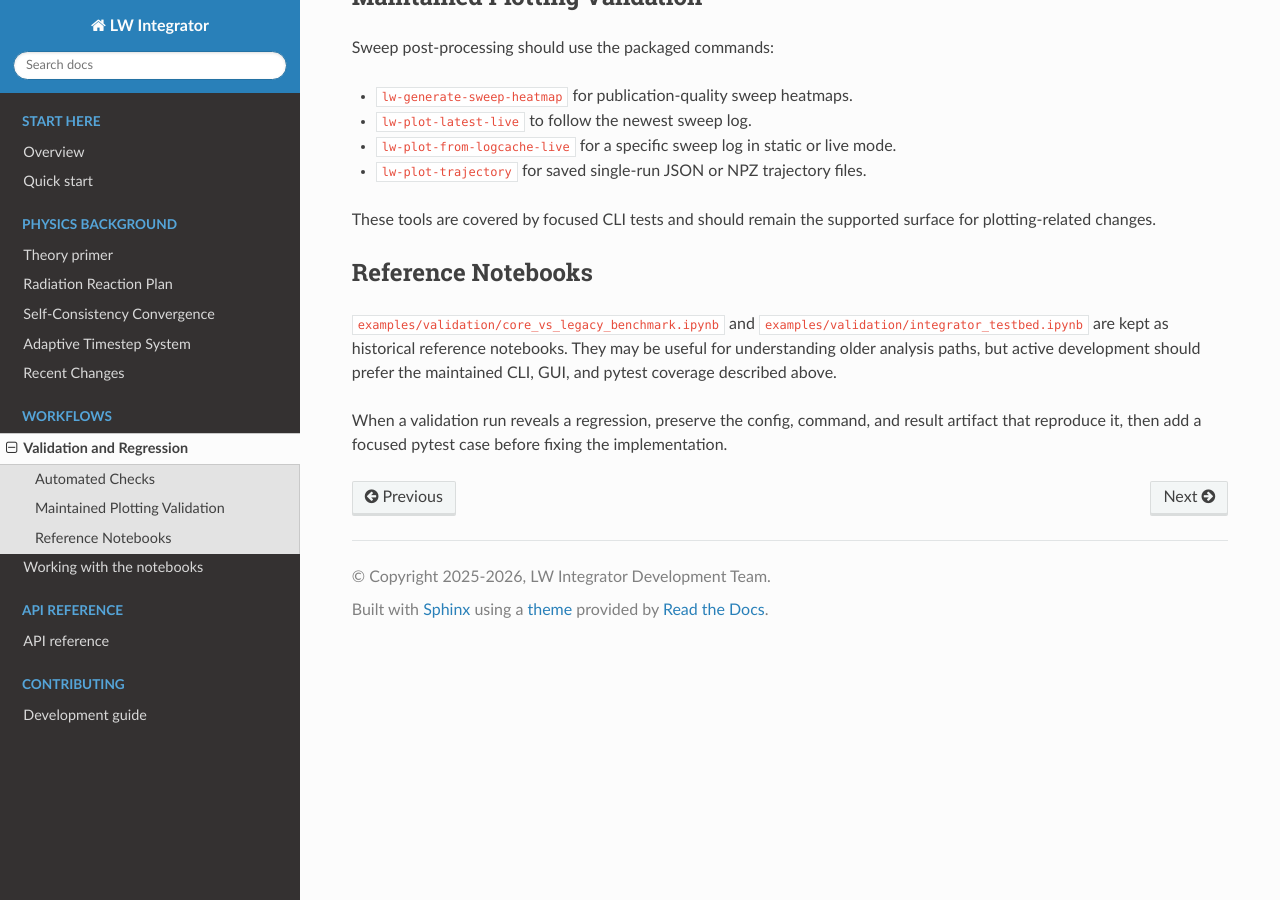
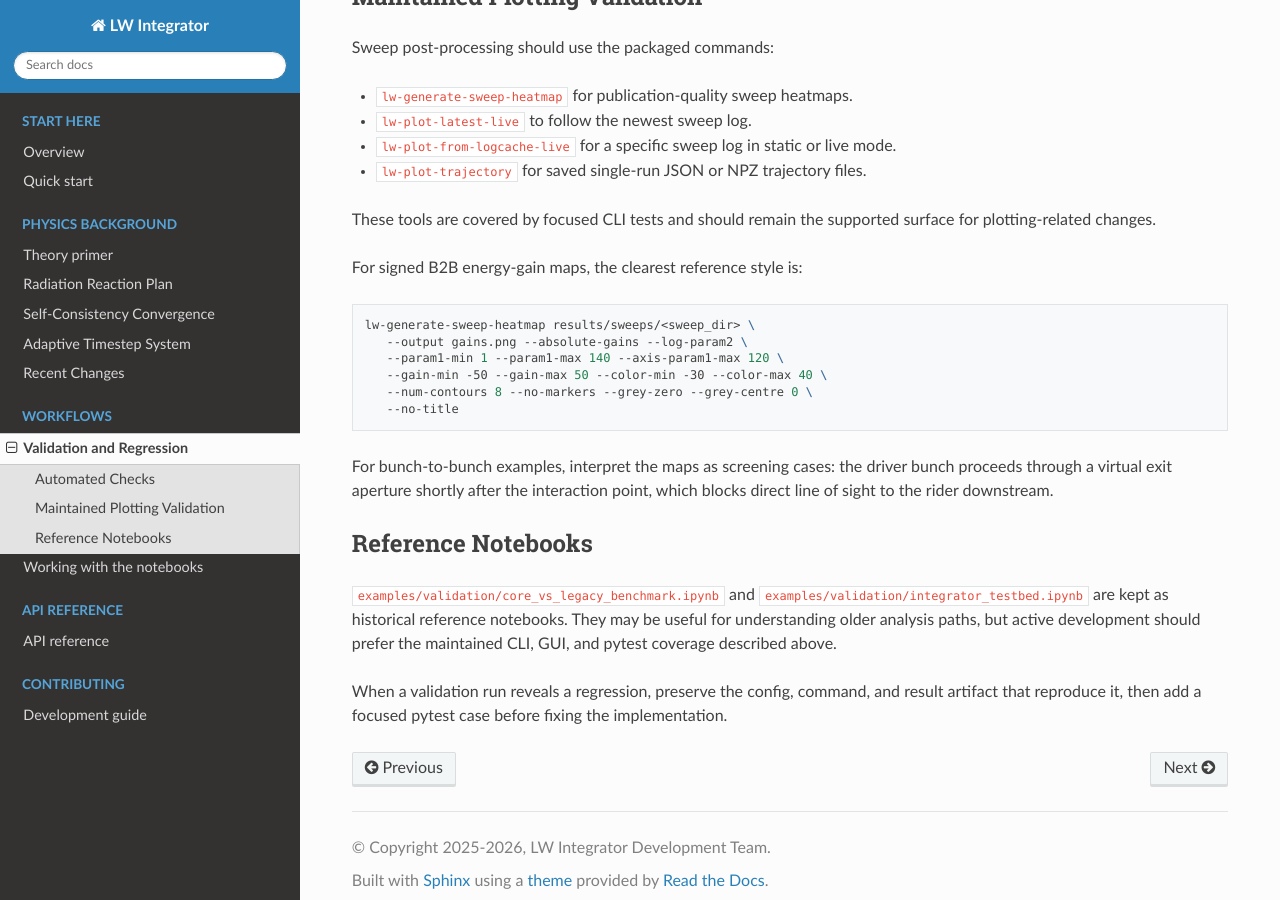
Before and after one commit to benfolsom/LW_integrator, a Sphinx documentation site: the page built from docs/source/validation.rst, in a window 1280 px wide and 900 px high, scrolled down 553 px. Built offline with Sphinx 7.4.7 and the Read the Docs theme 3.1.0, drawn with Linux system fonts in a browser that asks for light colours.

Commit message:
Document B2B heatmap screening example

```diff
--- a/docs/source/index.rst
+++ b/docs/source/index.rst
@@ -8,7 +8,11 @@ The LW (Liénard–Wiechert) Integrator is a first-principles electromagnetic pa
 * **Relativistic beam-wall interactions** – Asymptotic field enhancement as high-β particles approach conducting surfaces, producing strong longitudinal forces at small angles from the particle's direction of travel
 * **Residual wake acceleration** – After breaking line-of-sight with a conductor or charged body, particles continue accelerating in residual fields while recoil on the enclosing structure is reduced
 * **Conducting-wall boundary conditions** – Method-of-images for flat conducting surfaces perpendicular to the beam axis, with optional macroparticle simulation including charge scaling and stochastic emittance effects
-* **Bunch-to-bunch dynamics** – Trailing particles experiencing reflected wakes from leading particles near aperture exits
+* **Bunch-to-bunch dynamics** – Trailing particles experiencing reflected wakes
+  from leading particles near aperture exits. The maintained B2B example sweeps
+  illustrate screening after the driver bunch passes through a virtual exit
+  aperture, which blocks direct line of sight shortly downstream of the
+  interaction point.
 
 **Computational features:**
 
--- a/docs/source/overview.rst
+++ b/docs/source/overview.rst
@@ -153,7 +153,10 @@ Key ideas to keep in mind
   maintained command for producing
   publication-quality heatmaps from sweep results. Contour lines use a low
   alpha (0.18), labels are clamped to stay inside the axes after the final
-  layout pass, and overlapping labels are culled automatically.
+  layout pass, and overlapping labels are culled automatically. Use
+  ``--color-min`` / ``--color-max`` for comparable signed color scales across
+  related plots, and ``--axis-param1-max`` when a displayed x-axis crop should
+  preserve neighboring data columns for interpolation.
 * **Live sweep plotting.**  ``lw-plot-latest-live`` follows the newest sweep
   log automatically, while ``lw-plot-from-logcache-live`` can watch a specific
   log file or render a one-shot static plot from it.
--- a/docs/source/quickstart.rst
+++ b/docs/source/quickstart.rst
@@ -113,6 +113,11 @@ simulation, and confirm that the regression tooling works on your machine.
    a point that exceeds the timeout is saved as a failed timed-out run and the
    sweep continues to the next grid point.
 
+   Bunch-to-bunch sweep examples model the driver bunch passing through a
+   virtual exit aperture shortly after the interaction point. This screens the
+   rider from direct line of sight downstream, so the heatmaps show residual
+   post-screening fields rather than indefinitely visible bunch-bunch coupling.
+
    Fine-tune diagnostic output during sweeps without editing the JSON config:
 
    .. code-block:: bash
--- a/docs/source/recent_changes.rst
+++ b/docs/source/recent_changes.rst
@@ -58,6 +58,12 @@ Heatmap Contour Improvements (March 2026)
 * **Overlap culling** — after clamping, a second pass hides labels that
   genuinely intersect previously-accepted labels (using a negative pixel
   padding of −4 px so that merely-touching labels are kept).
+* **Explicit signed color limits** — ``--color-min`` and ``--color-max`` clamp
+  the interpolated color scale after smoothing, making positive and negative
+  gain regions comparable across related B2B maps.
+* **Displayed-axis crop** — ``--axis-param1-max`` crops the rendered x-axis
+  while preserving neighboring data columns for interpolation, useful for
+  removing high-energy dead space from sparse log-spaced sweeps.
 
 These changes prevent contour labels from being clipped by ``tight_layout`` /
 ``savefig`` redraws and avoid label stacking in dense contour regions.
--- a/docs/source/validation.rst
+++ b/docs/source/validation.rst
@@ -31,6 +31,21 @@ Sweep post-processing should use the packaged commands:
 These tools are covered by focused CLI tests and should remain the supported
 surface for plotting-related changes.
 
+For signed B2B energy-gain maps, the clearest reference style is:
+
+.. code-block:: bash
+
+   lw-generate-sweep-heatmap results/sweeps/<sweep_dir> \
+      --output gains.png --absolute-gains --log-param2 \
+      --param1-min 1 --param1-max 140 --axis-param1-max 120 \
+      --gain-min -50 --gain-max 50 --color-min -30 --color-max 40 \
+      --num-contours 8 --no-markers --grey-zero --grey-centre 0 \
+      --no-title
+
+For bunch-to-bunch examples, interpret the maps as screening cases: the driver
+bunch proceeds through a virtual exit aperture shortly after the interaction
+point, which blocks direct line of sight to the rider downstream.
+
 Reference Notebooks
 -------------------
 
```
Also changed, not shown: CHANGELOG.md (+9 -0 lines), README.md (+20 -6 lines), 3 other files.
